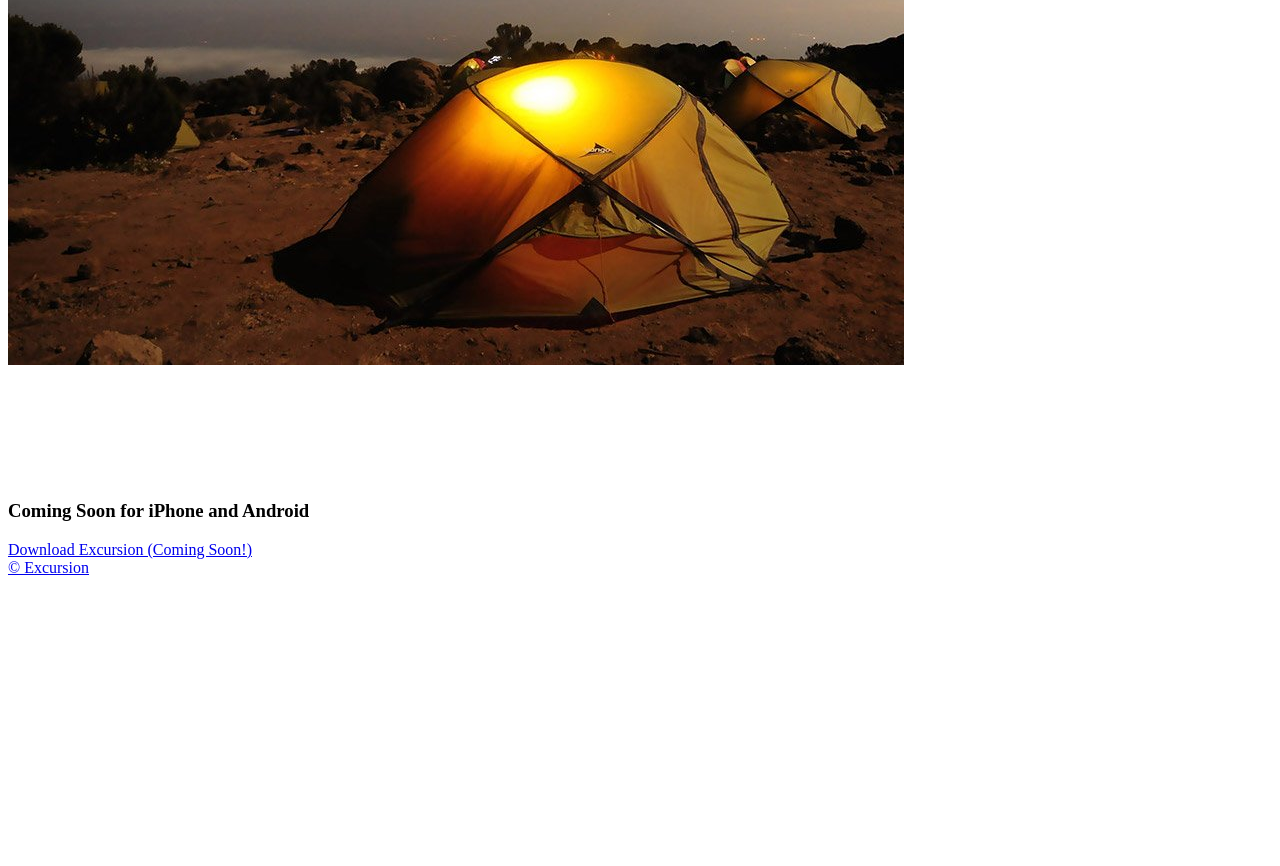
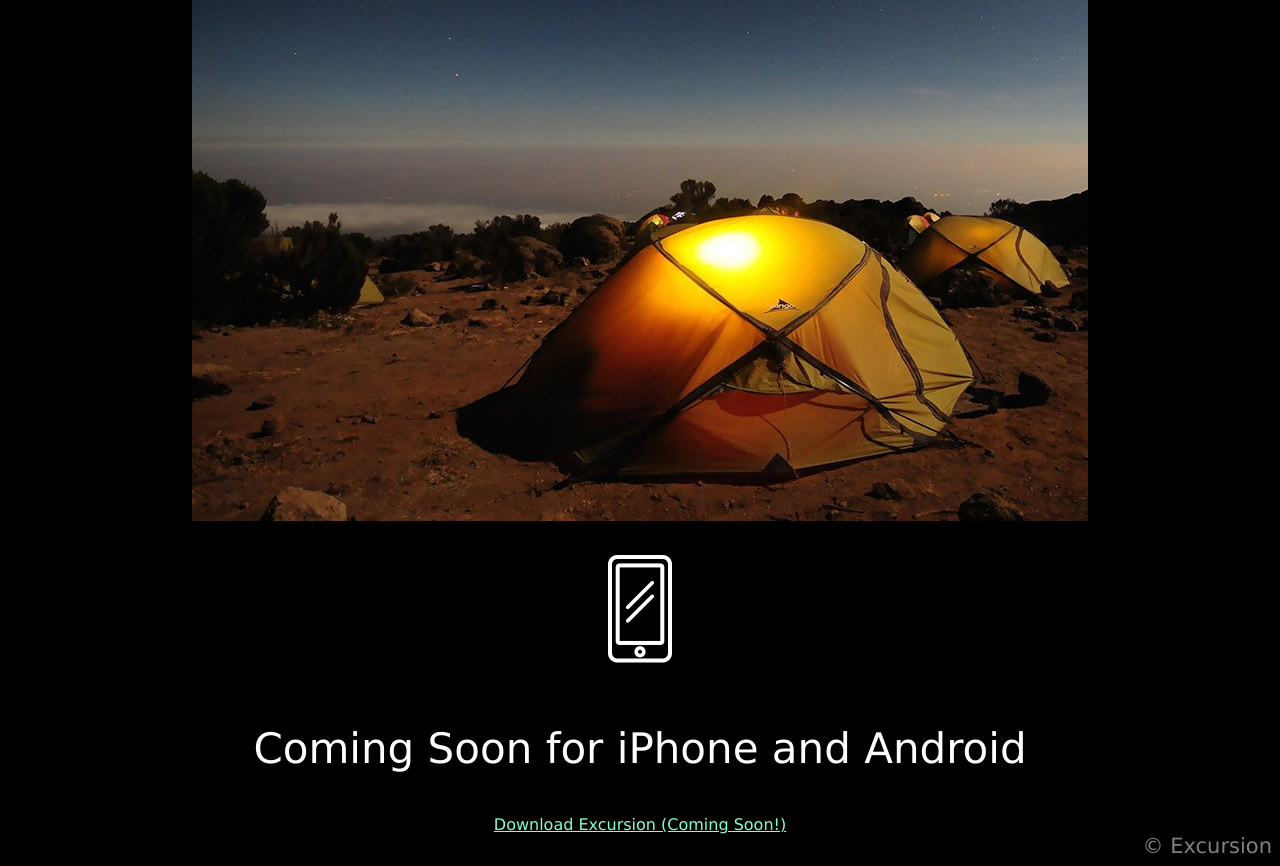
Before and after one commit to iammisplaced/excursion, a plain HTML site: page index.html in a window 1280 px wide. Shown: the part 491-1357 px from the top of the page. Before the commit the page ends 1076 px from the top, so only its background shows below. Drawn offline with Linux system fonts and the light colour scheme.

Commit message:
completed css styling

```diff
--- a/index.html
+++ b/index.html
@@ -31,7 +31,7 @@
     </div>
 
     <div class="copyright">
-      <a href="#">© Excursion</a>
+      <span>© Excursion</span>
     </div>
 
   </body>
--- a/resources/css/style.css
+++ b/resources/css/style.css
@@ -0,0 +1,43 @@
+html {
+  font-family: Verdana, sans-serif;
+  background-color: black;
+  color: white;
+  text-align: center;
+}
+
+h1 {
+  font-size: 50px;
+  font-weight: normal;
+}
+
+h3 {
+  font-weight: 300;
+  font-size: 42px;
+}
+
+a {
+  color: aquamarine;
+  font-size: 16px;
+}
+
+span {
+  color: gray;
+  font-size: 21px;
+}
+
+img {
+  padding: 15px;
+}
+
+video {
+  padding-top: 15px;
+}
+
+.copyright {
+  display: flex;
+  justify-content: flex-end;
+}
+
+.copyright span {
+  text-align: right;
+}
```
